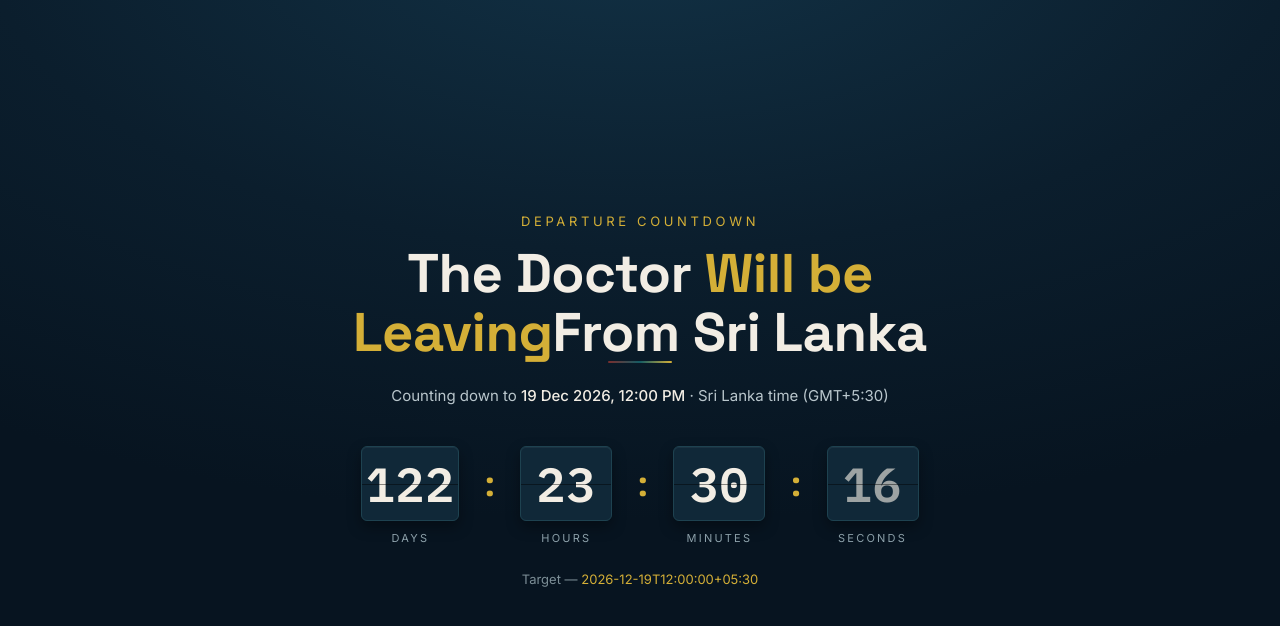
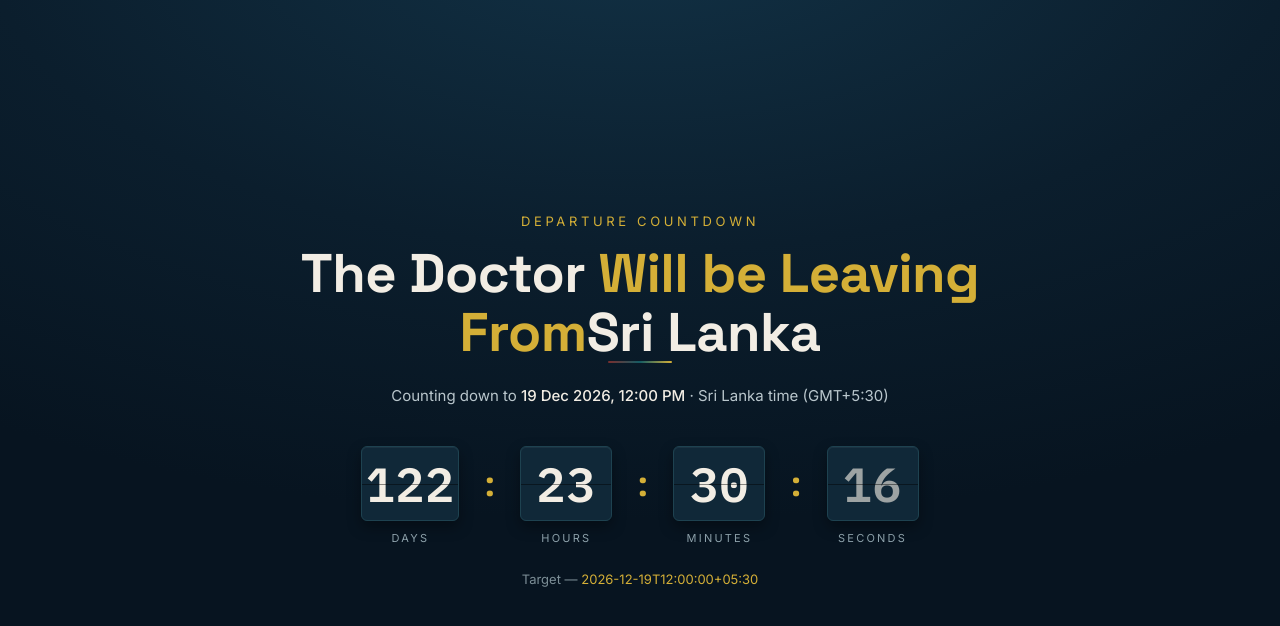
Before and after one commit to ChathurJayawardhana/chathura_countdown, a plain HTML site: page index.html in a window 1280 px wide. Drawn offline with Linux system fonts and the light colour scheme.

Commit message:
Update index.html

```diff
--- a/index.html
+++ b/index.html
@@ -135,7 +135,7 @@
 <body>
   <div class="board">
     <div class="eyebrow">Departure countdown</div>
-    <h1>The Doctor <span class="accent">Will be Leaving</span>From Sri Lanka</h1>
+    <h1>The Doctor <span class="accent">Will be Leaving From</span>Sri Lanka</h1>
     <div class="strip"></div>
     <div class="sub">Counting down to <b>19 Dec 2026, 12:00 PM</b> · Sri Lanka time (GMT+5:30)</div>
 
```
